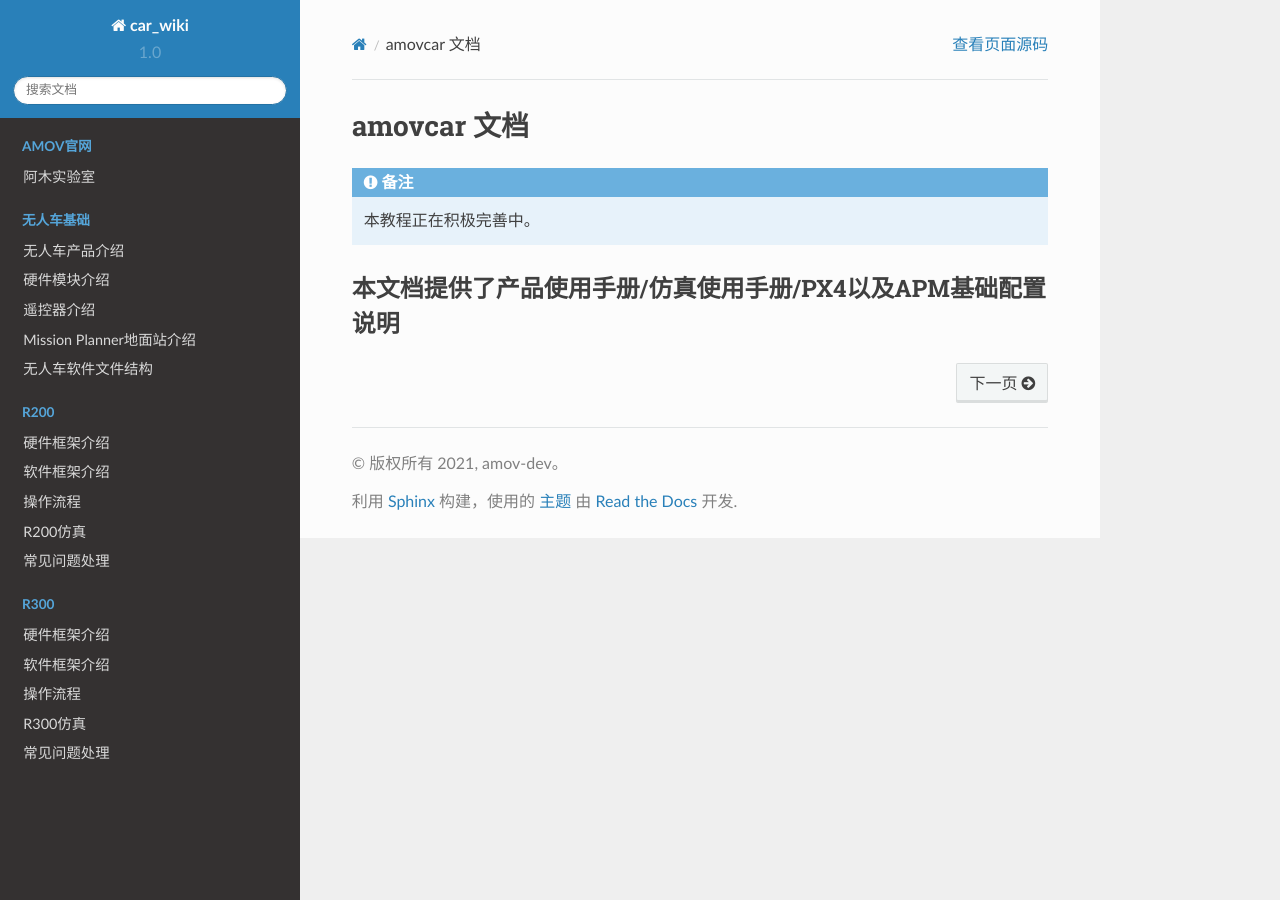
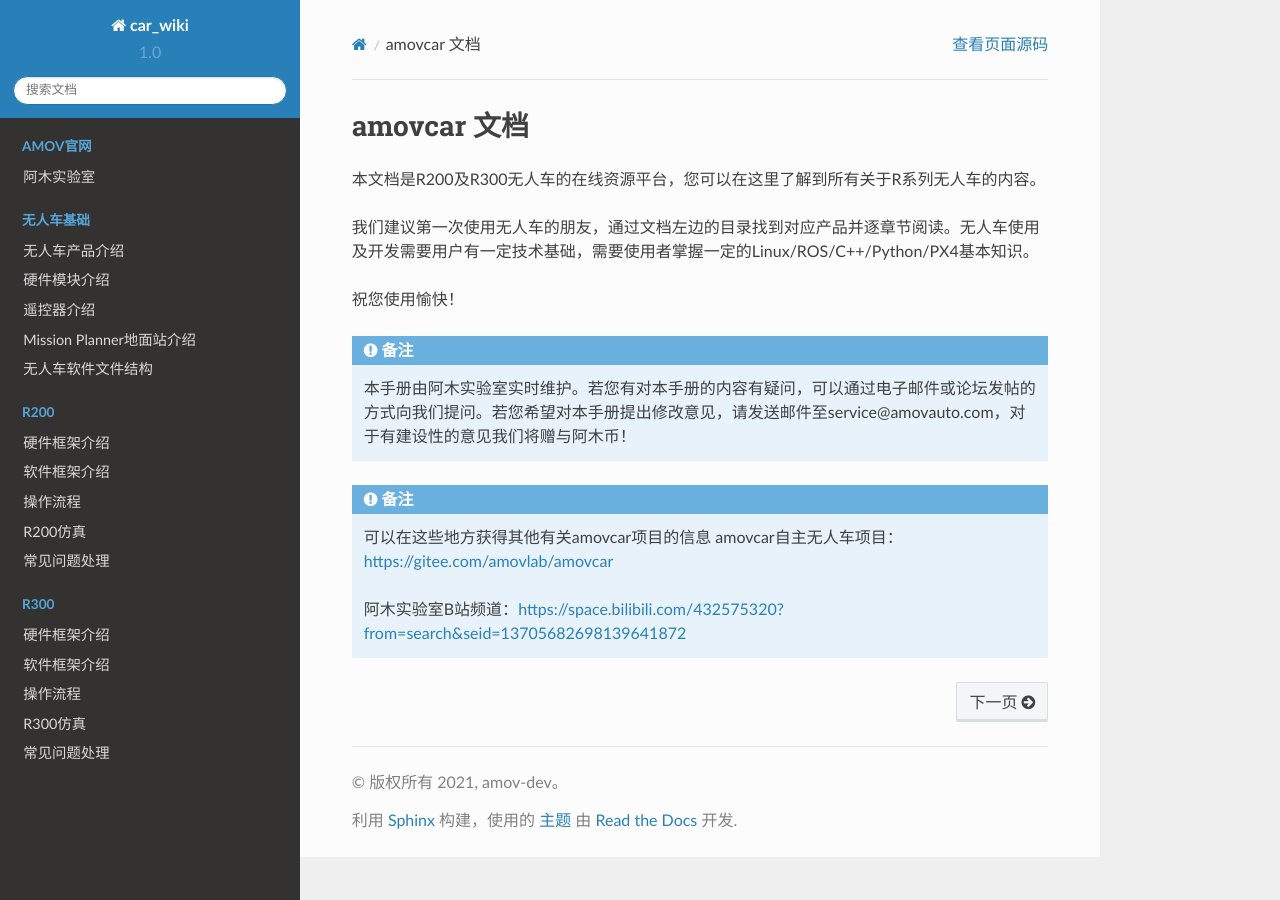
Before and after one commit to amov-lab/car_wiki, a Sphinx documentation site: the page built from doc/source/index.rst, in a window 1280 px wide. Built offline with Sphinx 7.4.7 and the Read the Docs theme 2.0.0, drawn with Linux system fonts in a browser that asks for light colours.

Commit message:
无人车WIKI更新

```diff
--- a/doc/source/docs/R300/操作流程.rst
+++ b/doc/source/docs/R300/操作流程.rst
@@ -3,6 +3,9 @@
 
 如何连接无人车？
 -------------------
+
+.. tip::
+    在B站上有关于R300无人车基础使用教程，用户可通过观看视频学习，网址如下:https://www.bilibili.com/video/BV1m44y1x7XG?spm_id_from=333.999.0.0
 
 在使用无人车之前，需了解如何连接无人车，连接无人车需要用到两个软件，一是Mission Planner地面站用于连接导航控制板,
 二是NoMahine用于连接板载计算机远程显示，在软件框架介绍板块有两个软件的下载地址，需下载安装到自己的电脑上。
@@ -22,6 +25,8 @@
 .. warning::
 
     Homer图数传基站端供电电压为12V，需要使用我们提供的3S电池进行供电或使用其他供电模块（12V）。
+
+    Homer图数传基站供电线为带有黄色标签纸的电源线，RTK为未带有红色标签纸的电源线，不可混用，两根线正负极相反
 
 3.启动无人车，在NoMachine中输入无人车板载计算机的ip，再输入用户名和密码（均为amov），便可连接上无人车的板载计算机
 
--- a/doc/source/index.rst
+++ b/doc/source/index.rst
@@ -3,11 +3,19 @@
 amovcar 文档
 ==============================
 
+本文档是R200及R300无人车的在线资源平台，您可以在这里了解到所有关于R系列无人车的内容。
+
+我们建议第一次使用无人车的朋友，通过文档左边的目录找到对应产品并逐章节阅读。无人车使用及开发需要用户有一定技术基础，需要使用者掌握一定的Linux/ROS/C++/Python/PX4基本知识。
+
+祝您使用愉快！
+
 .. note::
-   本教程正在积极完善中。
+   本手册由阿木实验室实时维护。若您有对本手册的内容有疑问，可以通过电子邮件或论坛发帖的方式向我们提问。若您希望对本手册提出修改意见，请发送邮件至service@amovauto.com，对于有建设性的意见我们将赠与阿木币！
 
-本文档提供了产品使用手册/仿真使用手册/PX4以及APM基础配置说明
--------------------------
+.. note::
+   可以在这些地方获得其他有关amovcar项目的信息 amovcar自主无人车项目：https://gitee.com/amovlab/amovcar
+
+   阿木实验室B站频道：https://space.bilibili.com/432575320?from=search&seid=13705682698139641872
 
 .. toctree::
    :maxdepth: 2
```
